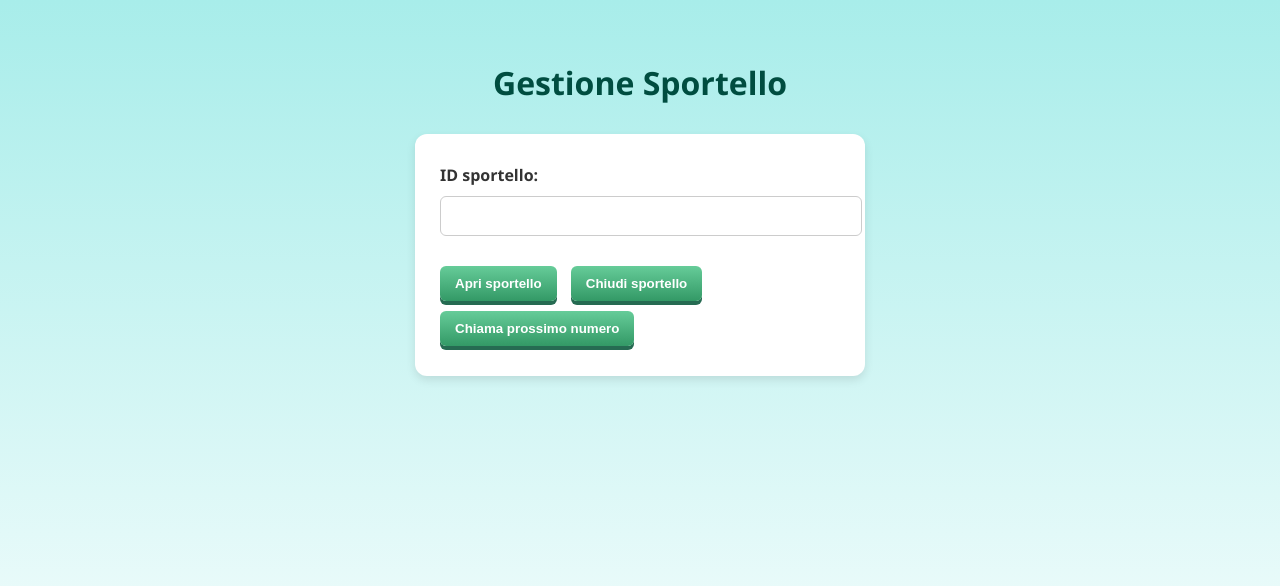
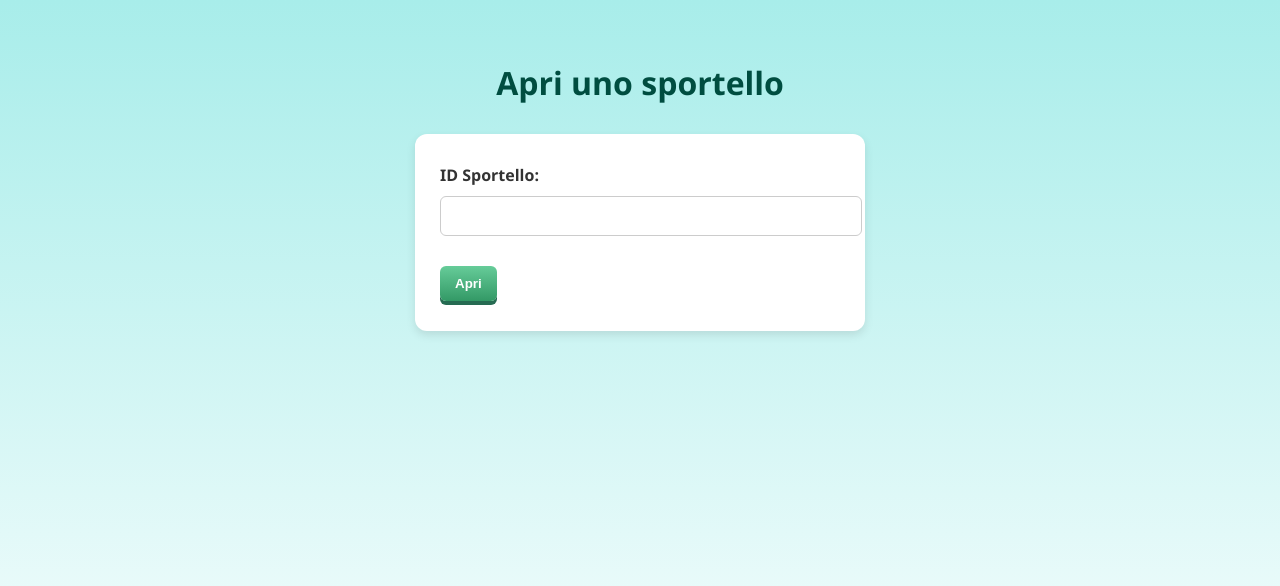
Before and after one commit to Valerio-Minorenti/Architetture, a Flask app: page / in a window 1280 px wide. Shown: the top 586 px of the page. Run offline with Flask 3, Linux system fonts and the light colour scheme.

Commit message:
nuovo main.py di admin, adessoa dmin ha due pagine distinte, una apre sportelli e l'altro rioguarda la sola gestione dello sportello

```diff
--- a/qmaster-project/admin-service/main.py
+++ b/qmaster-project/admin-service/main.py
@@ -1,42 +1,53 @@
-from flask import Flask, request, render_template
+from flask import Flask, request, render_template, redirect, url_for
 import requests
 
 app = Flask(__name__)
-
-QUEUE_SERVICE_URL = "http://queue-service:5004"  # Assicurati che questo nome coincida con docker-compose
+QUEUE_SERVICE_URL = "http://queue-service:5004"
 
 @app.route('/', methods=['GET', 'POST'])
 def index():
+    if request.method == 'POST':
+        queue_id = request.form['queue_id']
+
+        try:
+            # Attiva sportello
+            res = requests.post(f"{QUEUE_SERVICE_URL}/queues/{queue_id}/status", json={"status": "active"})
+            if res.ok:
+                return redirect(url_for('gestione', queue_id=queue_id))
+            else:
+                return render_template("index.html", error="Errore: " + res.text)
+
+        except Exception as e:
+            return render_template("index.html", error=f"Errore di comunicazione: {e}")
+
+    return render_template("index.html")
+
+@app.route('/gestione/<queue_id>', methods=['GET', 'POST'])
+def gestione(queue_id):
     result = None
 
     if request.method == 'POST':
         action = request.form['action']
-        queue_id = request.form['queue_id']
-
         try:
-            if action == 'open':
-                # Attiva la coda
-                res = requests.post(f"{QUEUE_SERVICE_URL}/queues/{queue_id}/status", json={"status": "active"})
-                result = f"Coda '{queue_id}' attivata con successo!" if res.ok else res.text
-
-            elif action == 'close':
-                # Disattiva la coda
-                res = requests.post(f"{QUEUE_SERVICE_URL}/queues/{queue_id}/status", json={"status": "inactive"})
-                result = f"Coda '{queue_id}' disattivata." if res.ok else res.text
-
-            elif action == 'next':
-                # Chiama il prossimo ticket
+            if action == 'next':
                 res = requests.post(f"{QUEUE_SERVICE_URL}/queues/{queue_id}/next")
                 data = res.json()
                 if res.ok:
-                    result = f"Prossimo numero chiamato: {data['ticket_number']}"
+                    result = f"🎫 Numero chiamato: {data['ticket_number']}"
                 else:
                     result = data.get("error", "Errore")
+
+            elif action == 'close':
+                res = requests.post(f"{QUEUE_SERVICE_URL}/queues/{queue_id}/status", json={"status": "inactive"})
+                if res.ok:
+                    return redirect(url_for('index'))
+                else:
+                    result = res.text
 
         except Exception as e:
             result = f"Errore di comunicazione con queue-service: {e}"
 
+    return render_template("gestisci_sportello.html", queue_id=queue_id, result=result)
 
-    return render_template("index.html", result=result)
 if __name__ == '__main__':
     app.run(host='0.0.0.0', port=5002)
--- a/qmaster-project/admin-service/templates/index.html
+++ b/qmaster-project/admin-service/templates/index.html
@@ -81,20 +81,15 @@
     </style>
 </head>
 <body>
-    <h1>Gestione Sportello</h1>
+    <h1>Apri uno sportello</h1>
     <form method="POST">
-        <label for="queue_id">ID sportello:</label>
+        <label for="queue_id">ID Sportello:</label>
         <input type="text" name="queue_id" required>
-
-        <button name="action" value="open">Apri sportello</button>
-        <button name="action" value="close">Chiudi sportello</button>
-        <button name="action" value="next">Chiama prossimo numero</button>
+        <button type="submit">Apri</button>
     </form>
 
-    {% if result %}
-        <div class="result-box">
-            <strong>{{ result }}</strong>
-        </div>
+    {% if error %}
+        <p style="color:red;">{{ error }}</p>
     {% endif %}
 </body>
 </html>
```
Also changed, not shown: qmaster-project/admin-service/templates/gestisci_sportello.html (added, +19 -0 lines).
